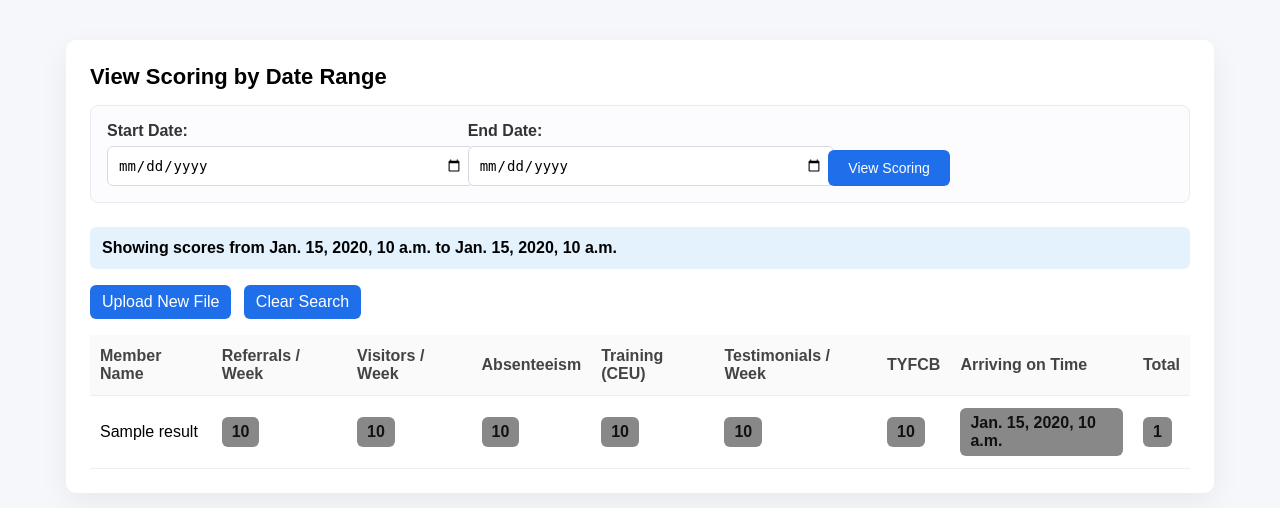
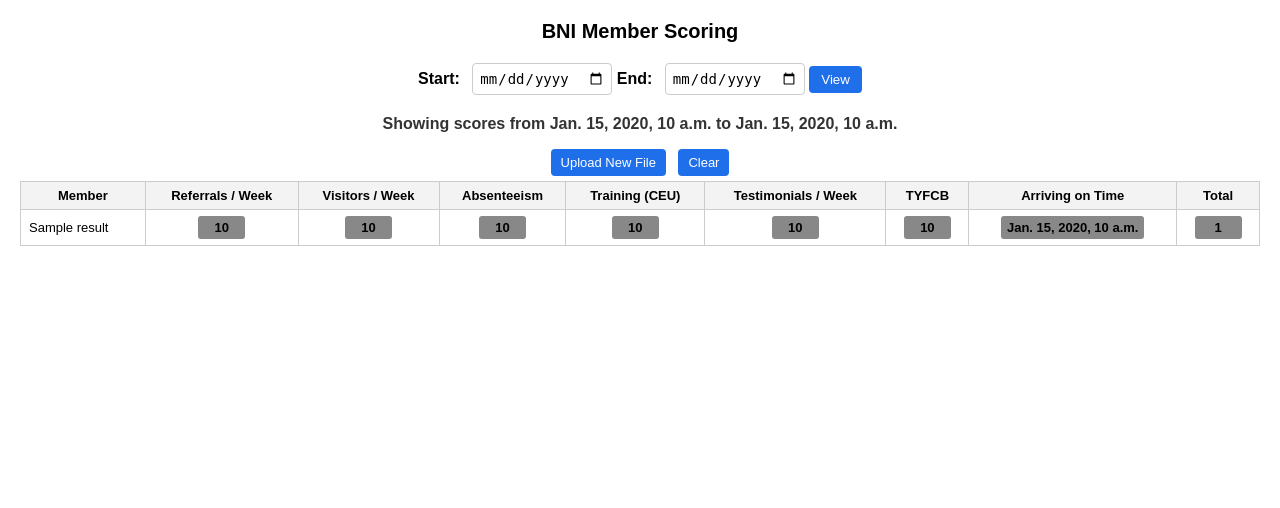
Before and after one commit to tasneeemm76/BNI-traffic-light-score, a Django app: template reports/templates/reports/view_scoring.html in a window 1280 px wide. Shown: the top 508 px of the page. Run offline with Django 5.2, Linux system fonts and the light colour scheme; the template is opened without the code that fills it: most values are stand-ins (such as "Sample title", 1, 10 or a date in 2020).

Commit message:
css styling

```diff
--- a/reports/templates/reports/view_scoring.html
+++ b/reports/templates/reports/view_scoring.html
@@ -7,138 +7,124 @@
     <style>
         body {
             font-family: Arial, sans-serif;
-            background: #f6f7fb;
-            margin: 0;
+            background: #fff;
+            margin: 20px;
             padding: 0;
+            color: #000;
         }
-        .container {
-            max-width: 1100px;
-            margin: 40px auto;
-            background: #fff;
-            padding: 24px;
-            border-radius: 10px;
-            box-shadow: 0 10px 30px rgba(0,0,0,0.06);
+
+        h1 {
+            font-size: 20px;
+            text-align: center;
+            margin-bottom: 20px;
         }
-        h1 {
-            margin-top: 0;
-            font-size: 22px;
+
+        form {
+            margin-bottom: 20px;
+            text-align: center;
         }
-        .form-section {
-            padding: 16px;
-            border: 1px solid #e9e9ef;
-            border-radius: 8px;
-            background: #fcfcff;
-            margin-bottom: 24px;
+
+        label {
+            font-weight: 600;
+            margin-right: 8px;
         }
-        .form-row {
-            display: flex;
-            gap: 16px;
-            align-items: flex-end;
-        }
-        .form-group {
-            flex: 1;
-        }
-        label {
-            display: block;
-            font-weight: 600;
-            margin-bottom: 6px;
-            color: #333;
-        }
+
         input[type="date"] {
-            width: 100%;
-            padding: 10px;
-            border: 1px solid #d9d9e3;
-            border-radius: 6px;
-            background: #fff;
+            padding: 6px;
+            border: 1px solid #ccc;
+            border-radius: 4px;
             font-size: 14px;
         }
+
         button {
+            padding: 6px 12px;
             background: #1f6feb;
             color: #fff;
             border: none;
-            padding: 10px 20px;
-            border-radius: 6px;
+            border-radius: 4px;
             cursor: pointer;
-            font-size: 14px;
         }
+
         button:hover {
-            background: #1a5fd0;
+            background: #155dc3;
         }
+
         .error {
-            color: #e84c3d;
-            margin-bottom: 16px;
-            padding: 12px;
             background: #ffeaea;
-            border-radius: 6px;
+            color: #c00;
+            border: 1px solid #f3b5b5;
+            padding: 8px;
+            text-align: center;
+            margin-bottom: 15px;
         }
+
+        .date-range-header {
+            text-align: center;
+            font-weight: 600;
+            margin: 10px 0 20px;
+            color: #333;
+        }
+
         table {
             width: 100%;
             border-collapse: collapse;
-            margin-top: 16px;
+            border: 1px solid #ccc;
         }
+
         th, td {
-            padding: 12px 10px;
-            border-bottom: 1px solid #eee;
-            text-align: left;
+            border: 1px solid #ccc;
+            padding: 6px 8px;
+            text-align: center;
+            font-size: 13px;
         }
+
         th {
-            background: #fafafa;
-            color: #444;
+            background: #f3f3f3;
             font-weight: 600;
         }
+
+        tr:nth-child(even) {
+            background: #fafafa;
+        }
+
         .chip {
-            color: #111;
-            font-weight: 600;
-            padding: 6px 10px;
-            border-radius: 6px;
             display: inline-block;
+            min-width: 35px;
+            padding: 4px 6px;
+            font-weight: bold;
+            border-radius: 3px;
         }
+
         .actions {
-            margin-top: 16px;
+            margin: 10px 0;
+            text-align: center;
         }
+
         a.btn {
             background: #1f6feb;
             color: #fff;
             text-decoration: none;
-            padding: 8px 12px;
-            border-radius: 6px;
-            display: inline-block;
-            margin-right: 8px;
+            padding: 6px 10px;
+            border-radius: 4px;
+            margin: 0 4px;
+            font-size: 13px;
         }
+
         a.btn:hover {
-            background: #1a5fd0;
-        }
-        .date-range-header {
-            margin: 16px 0;
-            padding: 12px;
-            background: #e3f2fd;
-            border-radius: 6px;
-            font-weight: 600;
+            background: #155dc3;
         }
     </style>
 </head>
 <body>
-<div class="container">
-    <h1>View Scoring by Date Range</h1>
+    <h1>BNI Member Scoring</h1>
 
-    <!-- Date Filter Form -->
-    <div class="form-section">
-        <form method="get" action="{% url 'view_scoring' %}">
-            <div class="form-row">
-                <div class="form-group">
-                    <label for="start_date">Start Date:</label>
-                    <input type="date" id="start_date" name="start_date" value="{{ start_date|default:'' }}" required>
-                </div>
-                <div class="form-group">
-                    <label for="end_date">End Date:</label>
-                    <input type="date" id="end_date" name="end_date" value="{{ end_date|default:'' }}" required>
-                </div>
-                <div class="form-group">
-                    <button type="submit">View Scoring</button>
-                </div>
-            </div>
-        </form>
-    </div>
+    <form method="get" action="{% url 'view_scoring' %}">
+        <label for="start_date">Start:</label>
+        <input type="date" id="start_date" name="start_date" value="{{ start_date|default:'' }}" required>
+        <label for="end_date">End:</label>
+        <input type="date" id="end_date" name="end_date" value="{{ end_date|default:'' }}" required>
+        <button type="submit">View</button>
+    </form>
 
     {% if error %}
         <div class="error">{{ error }}</div>
@@ -146,20 +132,20 @@
 
     {% if start_date and end_date and not error %}
         <div class="date-range-header">
-            Showing scores from <strong>{{ start_date }}</strong> to <strong>{{ end_date }}</strong>
+            Showing scores from {{ start_date }} to {{ end_date }}
         </div>
     {% endif %}
 
     {% if results %}
         <div class="actions">
-            <a class="btn" href="{% url 'upload_file' %}">Upload New File</a>
-            <a class="btn" href="{% url 'view_scoring' %}">Clear Search</a>
+            <a href="{% url 'upload_file' %}" class="btn">Upload New File</a>
+            <a href="{% url 'view_scoring' %}" class="btn">Clear</a>
         </div>
 
         <table>
             <thead>
                 <tr>
-                    <th>Member Name</th>
+                    <th>Member</th>
                     <th>Referrals / Week</th>
                     <th>Visitors / Week</th>
                     <th>Absenteeism</th>
@@ -173,28 +159,31 @@
             <tbody>
                 {% for row in results %}
                 <tr>
-                    <td>{{ row.name }}</td>
+                    <td style="text-align:left;">{{ row.name }}</td>
                     <td><span class="chip" style="background: {{ row.referrals_week_color }};">{{ row.referrals_week_score }}</span></td>
                     <td><span class="chip" style="background: {{ row.visitors_week_color }};">{{ row.visitors_week_score }}</span></td>
                     <td><span class="chip" style="background: {{ row.absenteeism_color }};">{{ row.absenteeism_score }}</span></td>
                     <td><span class="chip" style="background: {{ row.training_color }};">{{ row.training_score }}</span></td>
                     <td><span class="chip" style="background: {{ row.testimonials_week_color }};">{{ row.testimonials_week_score }}</span></td>
                     <td><span class="chip" style="background: {{ row.tyfcb_color }};">{{ row.tyfcb_score }}</span></td>
-                    <td><span class="chip" style="background: {{ row.arrival_color }};">{{ row.arriving_on_time_score }}</span></td>
+                    <td>
+                        <span class="chip" style="background: {{ row.arrival_color|default:'#ccc' }};">
+                            {{ row.arriving_on_time_score|default:"0" }}
+                        </span>
+                    </td>
                     <td><span class="chip" style="background: {{ row.color }};">{{ row.total_score }}</span></td>
                 </tr>
                 {% empty %}
                 <tr>
-                    <td colspan="9" style="text-align:center; color:#777;">No results found.</td>
+                    <td colspan="9" style="color:#777;">No results found.</td>
                 </tr>
                 {% endfor %}
             </tbody>
         </table>
     {% else %}
         {% if not error %}
-            <p style="text-align:center; color:#777; margin-top:20px;">Please select a date range to view scores.</p>
+            <p style="text-align:center; color:#777; margin-top:20px;">Select a date range to view scores.</p>
         {% endif %}
     {% endif %}
-</div>
 </body>
 </html>
```
Also changed, not shown: reports/views.py (+16 -34 lines).
